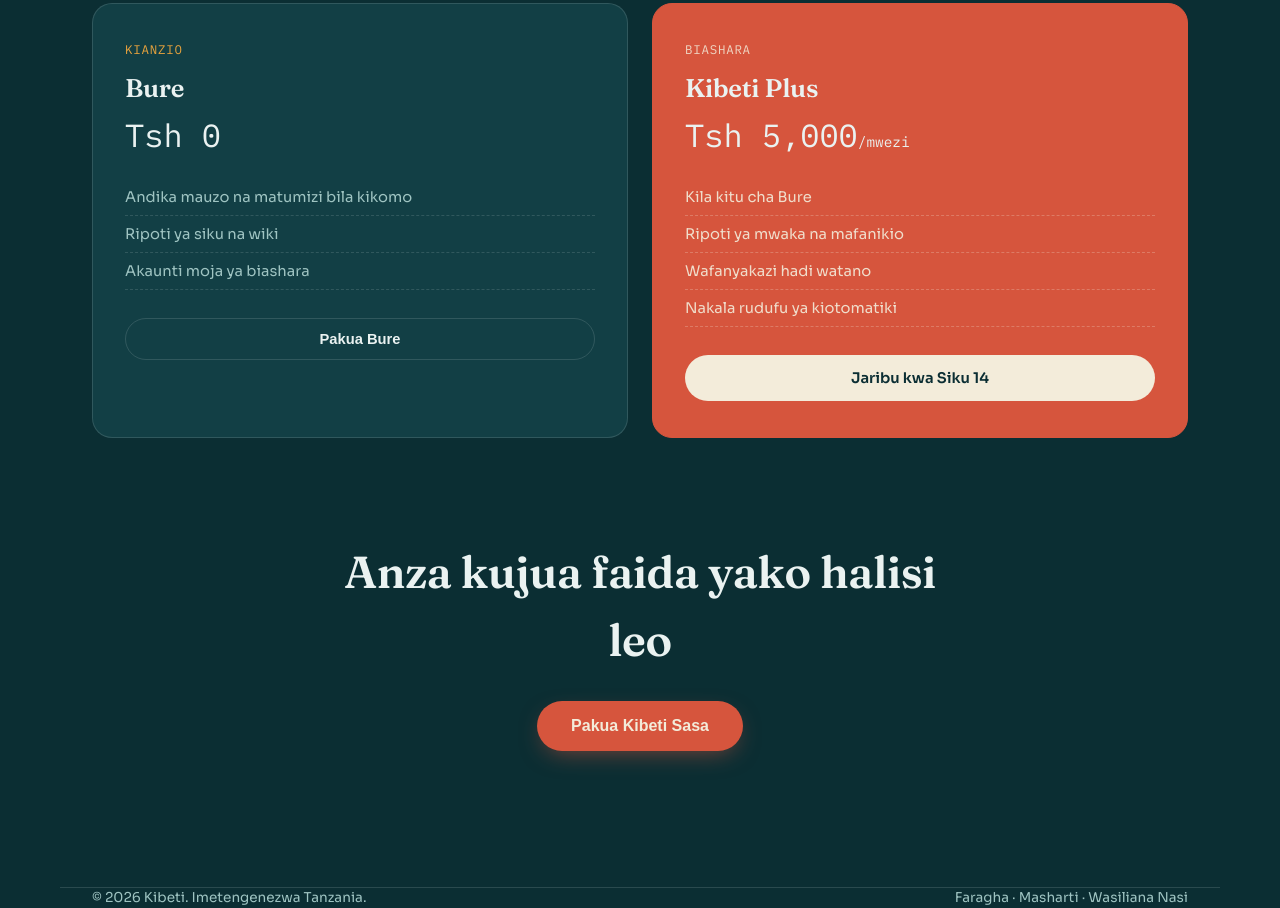
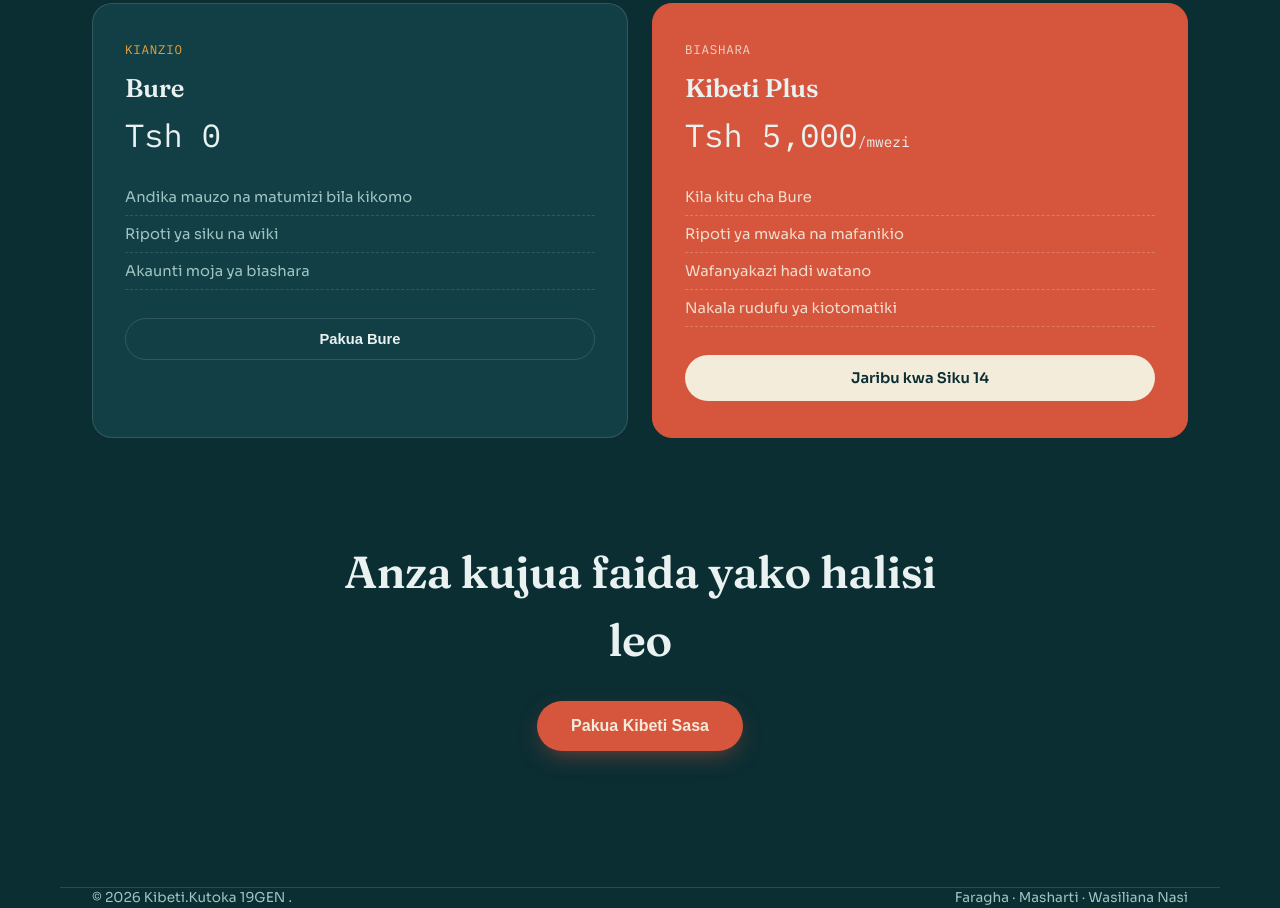
Before and after one commit to Bmadpro19/Kibeti-app, a plain HTML site: page index.html in a window 1280 px wide. Shown: the part 2208-3116 px from the top of the page. Drawn offline with Linux system fonts and the light colour scheme.

Commit message:
Kibet kokotozi

```diff
--- a/index.html
+++ b/index.html
@@ -521,7 +521,7 @@
 </section>
 
 <footer class="wrap">
-  <span>© 2026 Kibeti. Imetengenezwa Tanzania.</span>
+  <span>© 2026 Kibeti.Kutoka 19GEN .</span>
   <span>Faragha · Masharti · Wasiliana Nasi</span>
 </footer>
 
```
